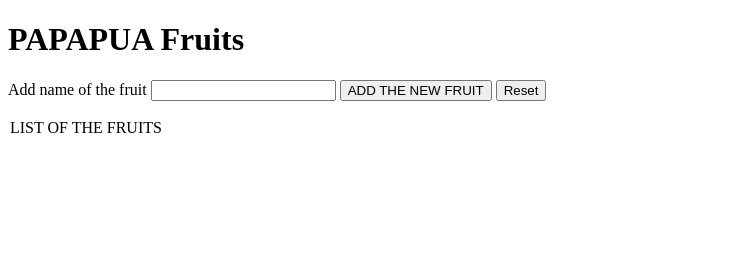
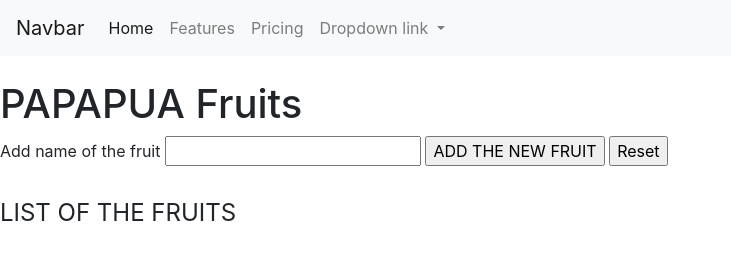
Before and after one commit to tominodavid/tominodavid.github.io, a plain HTML site: page index.html in a window 1280 px wide. Shown: the whole page, without its empty margins (0-731 px from the left). Drawn offline with nearby package versions, Linux system fonts and the light colour scheme.

Commit message:
add bootstrap

```diff
--- a/index.html
+++ b/index.html
@@ -2,8 +2,41 @@
 <html>
 <head>
 	<title>PAPAPUA Fruits</title>
+	<link rel="stylesheet" href="https://cdn.jsdelivr.net/npm/bootstrap@4.6.0/dist/css/bootstrap.min.css" integrity="sha384-B0vP5xmATw1+K9KRQjQERJvTumQW0nPEzvF6L/Z6nronJ3oUOFUFpCjEUQouq2+l" crossorigin="anonymous">
 </head>
 <body>
+	<!-- NAVIGATIONS BAR - bootstrap -->
+	<nav class="navbar navbar-expand-lg navbar-light bg-light">
+		<a class="navbar-brand" href="#">Navbar</a>
+		<button class="navbar-toggler" type="button" data-toggle="collapse" data-target="#navbarNavDropdown" aria-controls="navbarNavDropdown" aria-expanded="false" aria-label="Toggle navigation">
+		  <span class="navbar-toggler-icon"></span>
+		</button>
+		<div class="collapse navbar-collapse" id="navbarNavDropdown">
+		  <ul class="navbar-nav">
+			<li class="nav-item active">
+			  <a class="nav-link" href="#">Home <span class="sr-only">(current)</span></a>
+			</li>
+			<li class="nav-item">
+			  <a class="nav-link" href="#">Features</a>
+			</li>
+			<li class="nav-item">
+			  <a class="nav-link" href="#">Pricing</a>
+			</li>
+			<li class="nav-item dropdown">
+			  <a class="nav-link dropdown-toggle" href="#" id="navbarDropdownMenuLink" role="button" data-toggle="dropdown" aria-haspopup="true" aria-expanded="false">
+				Dropdown link
+			  </a>
+			  <div class="dropdown-menu" aria-labelledby="navbarDropdownMenuLink">
+				<a class="dropdown-item" href="#">Action</a>
+				<a class="dropdown-item" href="#">Another action</a>
+				<a class="dropdown-item" href="#">Something else here</a>
+			  </div>
+			</li>
+		  </ul>
+		</div>
+	</nav>
+
+	<br>
 	<h1>PAPAPUA Fruits</h1>
 	<form>
 		<label for="fname">Add name of the fruit</label>
@@ -14,5 +47,8 @@
 	<br>
 	<legend>LIST OF THE FRUITS</legend>
 	<script type="text/javascript" src="script.js"></script>
+	<script src="https://code.jquery.com/jquery-3.5.1.slim.min.js" integrity="sha384-DfXdz2htPH0lsSSs5nCTpuj/zy4C+OGpamoFVy38MVBnE+IbbVYUew+OrCXaRkfj" crossorigin="anonymous"></script>
+	<script src="https://cdn.jsdelivr.net/npm/popper.js@1.16.1/dist/umd/popper.min.js" integrity="sha384-9/reFTGAW83EW2RDu2S0VKaIzap3H66lZH81PoYlFhbGU+6BZp6G7niu735Sk7lN" crossorigin="anonymous"></script>
+	<script src="https://cdn.jsdelivr.net/npm/bootstrap@4.6.0/dist/js/bootstrap.min.js" integrity="sha384-+YQ4JLhjyBLPDQt//I+STsc9iw4uQqACwlvpslubQzn4u2UU2UFM80nGisd026JF" crossorigin="anonymous"></script>
 </body>
 </html>
```
